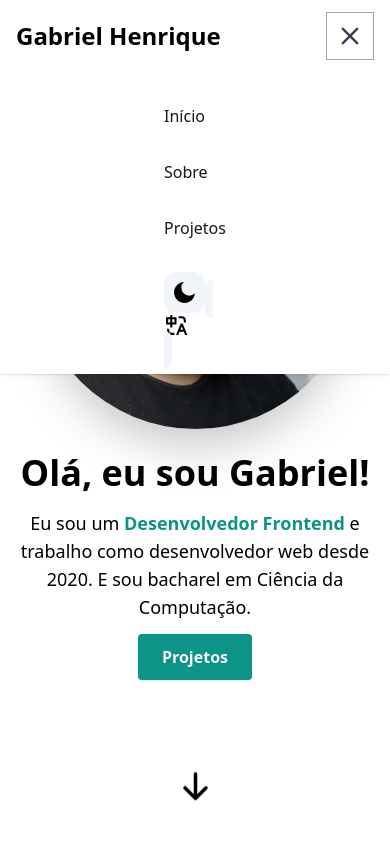
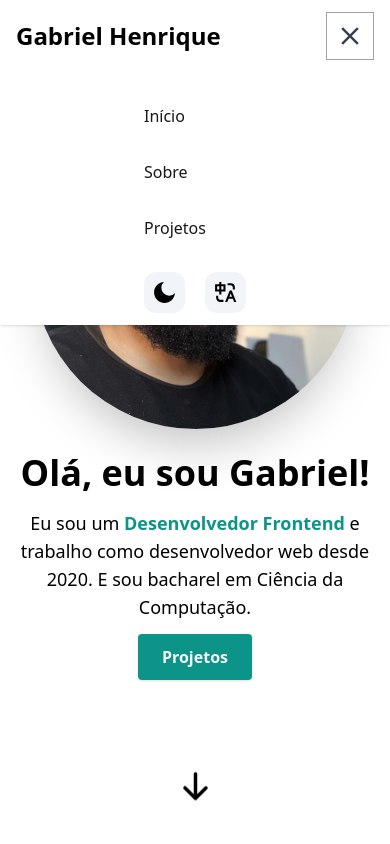
Before and after one commit to Gabrielhsb/portfolio-dev, a Next.js app: page / in a window 390 px wide. Both pictures are taken after a click on the button 351 px from the left and 35 px from the top of the page. Shown: the top 844 px of the page. Built offline with nearby package versions, Linux system fonts and the light colour scheme.

Commit message:
Bugfix: Botão no menu mobile estava quebrado

```diff
--- a/components/EN/Navbar.tsx
+++ b/components/EN/Navbar.tsx
@@ -26,10 +26,12 @@ const NAV_ITEMS: Array<NavItem> = [
   },
 ];
 
+function handleNavigation() {
+  window.location.href = "/";
+}
 export default function Navbar() {
   const { systemTheme, theme, setTheme } = useTheme();
   const currentTheme = theme === "system" ? systemTheme : theme;
-  const pathname = usePathname();
   const [navbar, setNavbar] = useState<boolean>(false);
 
   return (
@@ -74,22 +76,25 @@ export default function Navbar() {
 
               {currentTheme === "dark" ? (
                 <button
-                  className="bg-slate-100 p-2 rounded-xl"
+                  className="bg-slate-100 p-2 rounded-xl mr-5"
                   onClick={() => setTheme("ligh")}
                 >
                   <RiSunLine size={25} color="black" />
                 </button>
               ) : (
                 <button
-                  className="bg-slate-100 p-2 rounded-xl"
+                  className="bg-slate-100 p-2 rounded-xl mr-5"
                   onClick={() => setTheme("dark")}
                 >
                   <RiMoonFill size={25} color="black" />
                 </button>
               )}
-              <Link href="/" className="bg-slate-100 p-2 rounded-xl">
+              <button
+                onClick={() => handleNavigation()}
+                className="bg-slate-100 p-2 rounded-xl"
+              >
                 <RiTranslate size={25} color="black" />
-              </Link>
+              </button>
             </div>
           </div>
         </div>
--- a/components/PT/Navbar.tsx
+++ b/components/PT/Navbar.tsx
@@ -25,7 +25,9 @@ const NAV_ITEMS: Array<NavItem> = [
     page: "#projects",
   },
 ];
-
+function handleNavigation() {
+  window.location.href = "/En";
+}
 export default function Navbar() {
   const { systemTheme, theme, setTheme } = useTheme();
   const currentTheme = theme === "system" ? systemTheme : theme;
@@ -59,7 +61,7 @@ export default function Navbar() {
               navbar ? "block" : "hidden"
             }`}
           >
-            <div className="items-center justify-center space-y-8 md:flex md:space-x-6 md:space-y-0">
+            <div className="items-center justify-center space-y-8 md:flex md:space-x-6 md:space-y-0 mr:space-x-6">
               {NAV_ITEMS.map((item, id) => {
                 return (
                   <Link
@@ -74,22 +76,25 @@ export default function Navbar() {
 
               {currentTheme === "dark" ? (
                 <button
-                  className="bg-slate-100 p-2 rounded-xl"
+                  className="bg-slate-100 p-2 rounded-xl mr-5"
                   onClick={() => setTheme("ligh")}
                 >
                   <RiSunLine size={25} color="black" />
                 </button>
               ) : (
                 <button
-                  className="bg-slate-100 p-2 rounded-xl"
+                  className="bg-slate-100 p-2 rounded-xl mr-5"
                   onClick={() => setTheme("dark")}
                 >
                   <RiMoonFill size={25} color="black" />
                 </button>
               )}
-              <Link href="/En" className="bg-slate-100 p-2 rounded-xl">
+              <button
+                onClick={() => handleNavigation()}
+                className="bg-slate-100 p-2 rounded-xl "
+              >
                 <RiTranslate size={25} color="black" />
-              </Link>
+              </button>
             </div>
           </div>
         </div>
```
